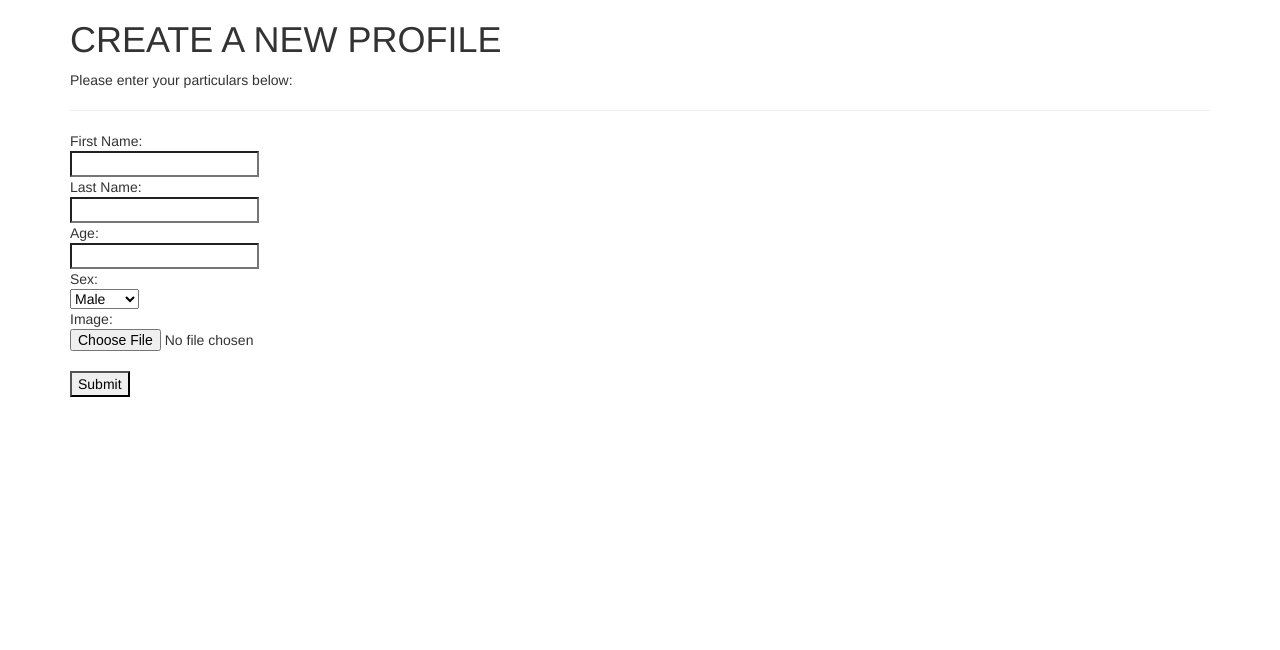
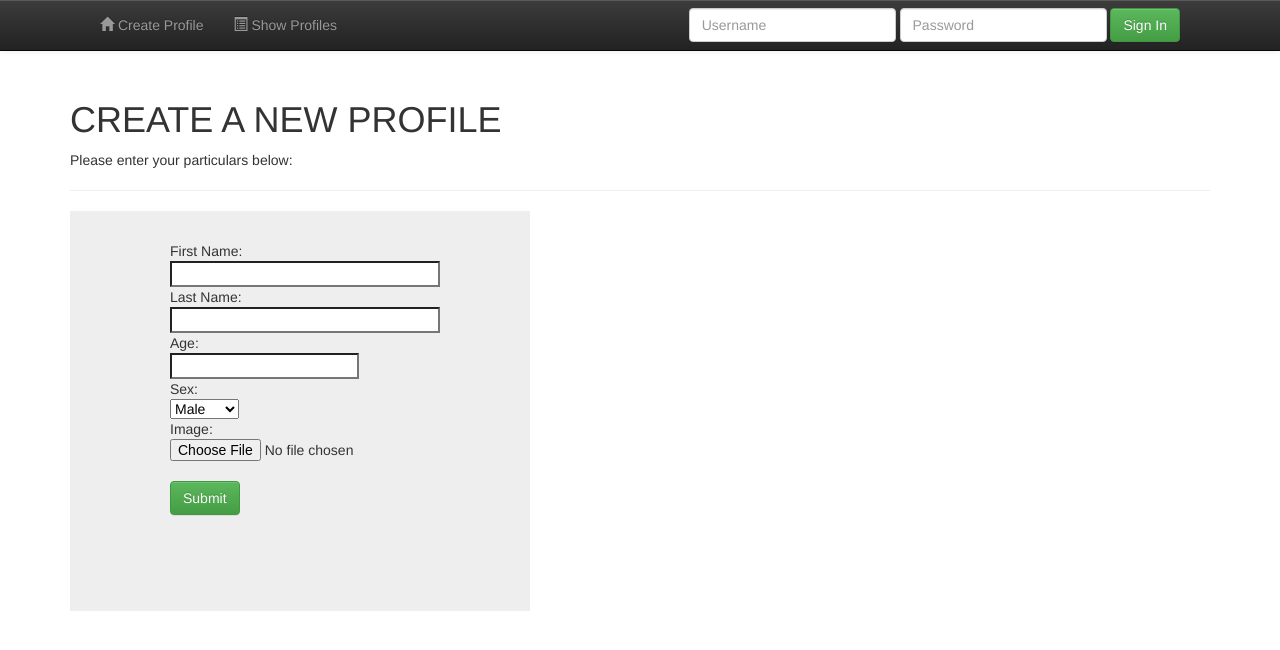
Before and after one commit to wellesleywatson/web2-project1, a Flask app: page /profile in a window 1280 px wide. Shown: the top 650 px of the page. Run offline with Flask 2, Linux system fonts and the light colour scheme; style sheets or scripts are compiled from the project's sources; some libraries are stand-ins or nearby versions.

Commit message:
progress made on file upload

```diff
--- a/app/__init__.py
+++ b/app/__init__.py
@@ -1,10 +1,14 @@
 from flask import Flask
 from flask.ext.sqlalchemy import SQLAlchemy
 
+UPLOAD_FOLDER = 'app/static/img/profile_pics'
+#ALLOWED_EXTENSIONS = set(['png', 'jpg', 'jpeg'])
 
 app = Flask(__name__)
+app.config['UPLOAD_FOLDER'] = UPLOAD_FOLDER
 app.config['SQLALCHEMY_DATABASE_URI'] = 'postgresql://action@localhost/action'
 app.config['SECRET_KEY'] = 'super secret key'
+app.config.from_object('confg')
 db = SQLAlchemy(app)
 
 
--- a/app/forms.py
+++ b/app/forms.py
@@ -1,7 +1,7 @@
 
 from flask.ext.wtf import Form
 from wtforms.fields import TextField, IntegerField, SelectField, FileField
-from wtforms.validators import Required, Email, optional
+from wtforms.validators import Required
 
 class ProfileForm(Form):
       first_name = TextField('First Name', validators=[Required()])
--- a/app/templates/index2.html
+++ b/app/templates/index2.html
@@ -31,7 +31,7 @@
                   <button id="newProf" value="New Profile" onclick="newprofile()" type="button" class="btn btn-info">Create Profile</button>
                 </div>
                 <div class="btn-group">
-                  <button id="exProf" value="Existing Profile" onclick="newprofile()" type="button" class="btn btn-info">List Profiles</button>
+                  <button id="exProf" value="Existing Profile" onclick="chooseprofile()" type="button" class="btn btn-info">List Profiles</button>
                 </div>
               </P>
             </div>
@@ -57,7 +57,7 @@
 
 
     </script>
-      <script src="js/jquery.min.js"></script>
-      <script src="js/bootstrap.min.js"></script>
+    <script src="{{ url_for('static', filename='js/jquery.js')}}" ></script>
+    <script src="{{ url_for('static', filename='js/bootstrap.js')}}" ></script>
   </body>
 </html>
--- a/app/templates/newprofile.html
+++ b/app/templates/newprofile.html
@@ -4,21 +4,59 @@
 {% block js %}
 {% endblock %}
 
-
 {% block main %}
+      <div class="navbar navbar-inverse navbar-fixed-top">
+      <div class="container">
+          <div class="navbar-header">
+              <button class="navbar-toggle" type="button" data-toggle="collapse" data-target="#navbar-main">
+                  <span class="icon-bar"></span>
+                  <span class="icon-bar"></span>
+                  <span class="icon-bar"></span>
+              </button>
+          </div>
+          <center>
+              <div class="navbar-collapse collapse" id="navbar-main">
+                  <ul class="nav navbar-nav">
+                      <li class="" id="menu">
+                        <a href="{{url_for('profile_create')}}"><span class="glyphicon glyphicon-home"></span> Create Profile</a>
+                      </li>
+                      <li class="" id="menu">
+                        <a href="{{url_for('profiles_list')}}"><span class="glyphicon glyphicon-list-alt"></span> Show Profiles</a>
+                      </li>
+                  </ul>
+                  <form class="navbar-form navbar-right" role="form">
+                      <div class="form-group">
+                        <input type="text" class="form-control" name="username" placeholder="Username">
+                      </div>
+                      <div class="form-group">
+                          <input type="password" class="form-control" name="password" placeholder="Password">
+                      </div>
+                        <button type="submit" class="btn btn-success">Sign In</button>
+                  </form>
+              </div>
+          </center>
+      </div>
+  </div>
+<br/>
+<br/>
+<br/>
+<br/>
     <div class="container">
       <h1>CREATE A NEW PROFILE</h1>
       <p>Please enter your particulars below:</p>
       <hr />
-      <form action="{{ url_for('profile_create') }}" method="post" enctype="multipart/form-data">
-        {{ form.hidden_tag() }}
-        First Name:<br /> {{ form.first_name }}<br />
-        Last Name:<br /> {{ form.last_name }}<br />
-        Age:<br /> {{ form.age }}<br />
-        Sex:<br /> {{ form.sex }}<br />
-        Image:<br /> {{ form.image }}<br />
-        <input type="submit" />
+      <div style="background-color:#eee; padding-left:100px; padding-top:30px; box-sizing: border-box; width: 460px; height: 400px;">
+          <form action="{{ url_for('profile_create') }}" method="post" enctype="multipart/form-data">
+            {{ form.hidden_tag() }}
+            First Name:<br /> {{ form.first_name(size=30) }}<br />
+            Last Name:<br /> {{ form.last_name(size=30)  }}<br />
+            Age:<br /> {{ form.age(size=5)  }}<br />
+            Sex:<br /> {{ form.sex }}<br />
+            Image:<br /> {{ form.image }}<br />
+            <input class="btn btn-success" type="submit" />
 
-      </form>
+          </form>
+       </div>
+
     </div>
 {% endblock %}
--- a/app/templates/profile2.html
+++ b/app/templates/profile2.html
@@ -219,7 +219,7 @@
       }
 
     </script>
-  <script src="{{ url_for('static', filename='js/jquery.js')}}" ></script>
+    <script src="{{ url_for('static', filename='js/jquery.js')}}" ></script>
   <script src="{{ url_for('static', filename='js/bootstrap.js')}}" ></script>
   </body>
 </html>
--- a/app/views.py
+++ b/app/views.py
@@ -6,69 +6,30 @@ Werkzeug Documentation:  http://werkzeug.pocoo.org/documentation/
 This file creates your application.
 """
 
-from app import app
-from flask import render_template, request, redirect, url_for, flash, session
-from app import db
-#from app.models import User
+from app import app, db
+from flask import render_template, request, redirect, url_for, flash, session, jsonify, send_from_directory
+from werkzeug import secure_filename
 from app.models import Profile_db
+from .forms import ProfileForm
+from flask import Response
 
 import random
 import string
 import time
-
-from .forms import ProfileForm
-
-###
-# Routing for your application.
-###
-
-# @app.route('/theform', methods=["GET", "POST"])
-# def theform():
-#     form = EmailPasswordForm()
-#     return render_template('theform.html', form=form)
-
-# @app.route('/theform', methods=["GET", "POST"])
-# def theform():
-#     form = EmailPasswordForm()
-#     return render_template('theform.html', form=form)
+import json
+import os
 
 
+ALLOWED_EXTENSIONS = set(['png', 'jpg', 'jpeg'])
+
+
+#####################################################################################################################################
+#####################################################################################################################################
 
 @app.route('/')
 def index():
     """Render website's home page."""
     return render_template('index2.html')
-
-##########################################################################
-##########################################################################
-
-
-# @app.route('/profile', methods=['POST', 'GET'])
-# def profile_create():
-#   if request.method == 'POST':
-#     fname = request.form['fname']
-#     lname = request.form['lname']
-#     age = request.form['age']
-#     sex = request.form['sex']
-#     image = request.form['file']
-#     userid = random.randint(10000000, 99999999)
-#     uname = ''.join([random.choice(fname + lname) for n in xrange(8)])
-#     prof_add = timeinfo()
-#     high_score = 0
-#     tdollars = 0
-
-#     filename = 'pic.jpg'
-#     img = 'img/' + filename
-
-#     newusr = Profile.query.filter_by(username = uname).first()
-#     if (newusr is None):
-#       newprof = Profile(userid, uname, img, fname, lname, sex, age, prof_add, high_score, tdollars)
-#       db.session.add(newprof)
-#       db.session.commit()
-#       flash('new user created')
-#     else:
-#       flash('user already exist')
-#   return render_template('profile2.html')
 
 ##########################################################################
 ##########################################################################
@@ -80,19 +41,25 @@ def profile_create():
       last_name = request.form['last_name']
       age = request.form['age']
       sex = request.form['sex']
-#      image = request.form['image']
-      image = 'pic.jpeg'
-
       userid = random.randint(10000000, 99999999)
       username = ''.join([random.choice(first_name + last_name) for n in xrange(8)])
       prof_add = timeinfo()
       high_score = 0
       tdollars = 0
 
-      newprofile = Profile_db( userid, username, first_name, last_name, sex, age, prof_add, high_score, tdollars, image)
+      image = request.files['image']
+      if image and allowed_file(image.filename):
+        filename = username + '_' + secure_filename(image.filename)
+        image.save(os.path.join(app.config['UPLOAD_FOLDER'], filename))
+
+
+      newprofile = Profile_db( userid, username, first_name, last_name, sex, age, prof_add, high_score, tdollars, filename)
       db.session.add(newprofile)
       db.session.commit()
-      return "{} {} {} {} {} this was a post".format(first_name, last_name, age, sex, image)
+      getuser = Profile_db.query.filter_by(username=username).first()
+      reply = "User: {} {}  now has a profile. Please see profile below."
+      msg = reply.format(first_name, last_name)
+      return redirect('/profiles')
     return render_template('newprofile.html', form=form)
 
 def timeinfo():
@@ -100,10 +67,16 @@ def timeinfo():
     return now
 
 
+def allowed_file(filename):
+    return '.' in filename and filename.rsplit('.', 1)[1] in ALLOWED_EXTENSIONS
+
+
+
+
+
 
 ##########################################################################
 ##########################################################################
-
 @app.route('/profiles')
 def profiles_list():
     profiles = Profile_db.query.all()
@@ -114,15 +87,33 @@ def profiles_list():
 ##########################################################################
 @app.route('/profiles/<int:id>')
 def profile_view(id):
-    """Render website's home page."""
-    return render_template('user.html')
+    profile = Profile_db.query.get(id)
+    load_pic = reload_file(profile)
+    time = timeinfo()
+    return render_template('user.html',profile=profile,time=time, load_pic=load_pic )
 
+def reload_file(filename):
+    return url_for('static', filename='img/profile_pics/'+filename.image)
+##########################################################################
+##########################################################################
+# @app.route('/profiles', methods=['GET'])
+# def jsonify_prof():
+#   if request.method == 'POST':
+#       all_profiles = Profile_db.query.all()
+#       lst = []
+#       for entry in all_profiles:
+#         lst.append({'userid':entry.userid, 'username':entry.username, 'firstname':entry.firstname, 'lastname':entry.lastname, 'sex':entry.sex, 'age':entry.age ,'prof_add':entry.prof_add, 'high_score':entry.high_score, 'tdollars':entry.tdollars, 'image':entry.image})
+#       new = {'all_profiles':lst}
+#       return Response(json.dumps(new), mimetype='application/json')
+#   else:
+#     return render_template('profiles.html', all_profiles=all_profiles)
 
 ##########################################################################
 ##########################################################################
 @app.route('/person')
 def person():
-    first_user = db.session.query(Profile_db).first()
+    val = db.session.query(Profile_db).all()
+    first_user = val[1]
     return  " username: {}, prof_add: {}, firstname: {}, lastname: {}, tdollars: {}, image: {}, sex: {}, high_score:{}, age:{}".format(first_user.username,
                                                                                                                                        first_user.prof_add,
                                                                                                                                       first_user.firstname,
--- /dev/null
+++ b/confg.py
@@ -0,0 +1 @@
+WTF_CSRF_ENABLED = True
```
Also changed, not shown: app/templates/confirm.html (added, +9 -0 lines), app/templates/profiles.html (+10 -2 lines), app/templates/user.html (+39 -0 lines), app/static/img/profile_pics/osawspsn_Earl-Francis-Big-Cat-Lloyd.jpg (added), app/static/img/profile_pics/passnpao_Earl-Francis-Big-Cat-Lloyd.jpg (added), app/static/img/profile_pics/rhryrhil_10_fashion_choices_that_can_ruin_your_health.png (added), app/static/img/profile_pics/sssasswt_Earl-Francis-Big-Cat-Lloyd.jpg (added), app/static/img/profile_pics/swtsonwa_Earl-Francis-Big-Cat-Lloyd.jpg (added), app/static/img/profile_pics/vavwaltn_Earl-Francis-Big-Cat-Lloyd.jpg (added), app/static/img/profile_pics/woawtnta_Earl-Francis-Big-Cat-Lloyd.jpg (added), 1 other file.
